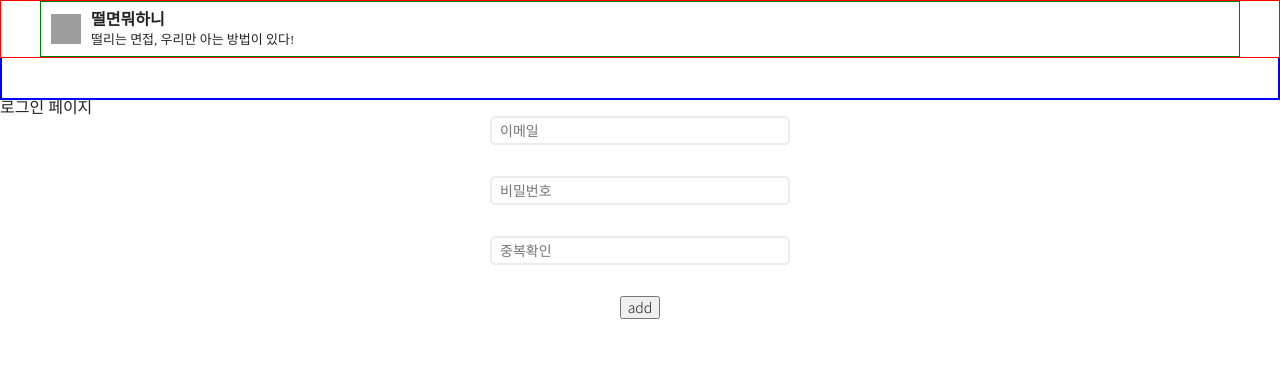
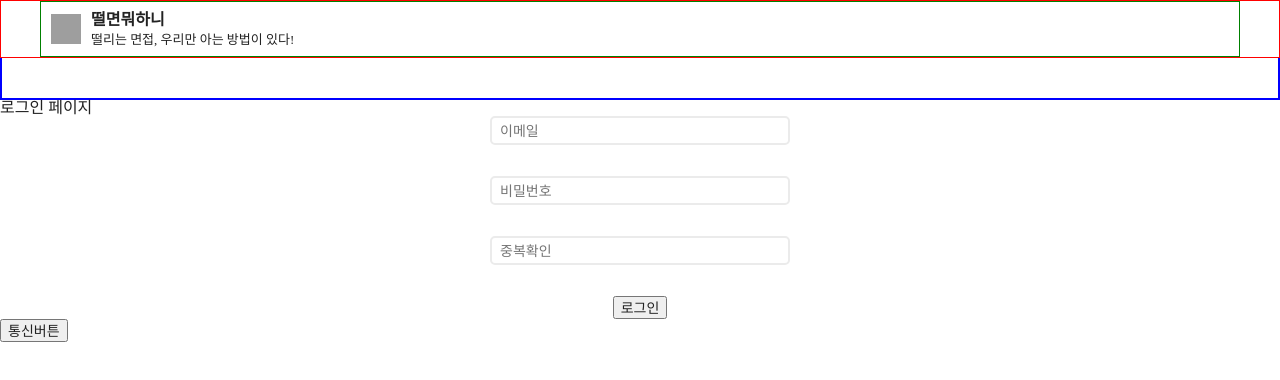
Before and after one commit to HH99-NO1/DMMHN-FE, a React (Create React App) app: page /login in a window 1280 px wide. Shown: the top 380 px of the page. Built offline with nearby package versions, Linux system fonts and the light colour scheme; grey boxes are pictures that could not be loaded.

Commit message:
feature: #4 로그인 리프레쉬토큰값 수정중  22-11-17 11:53(이성훈)

```diff
--- a/src/components/login/Login.tsx
+++ b/src/components/login/Login.tsx
@@ -14,6 +14,11 @@ export const ACCESS_TOKEN = sessionStorage.getItem("accesstoken");
 export const REFRESH_TOKEN = sessionStorage.getItem("refreshtoken");
 console.log(ACCESS_TOKEN);
 console.log(ACCESS_TOKEN);
+
+// interface IToken {
+//   Authorization: string;
+//   refresh: string;
+// }
 
 const Login = () => {
   const {
@@ -48,6 +53,42 @@ const Login = () => {
         console.log(error.message);
         return error.message;
       }
+    }
+  };
+  const onTrans = async () => {
+    try {
+      // const req = {
+      //   memberEmail: submitData.memberEmail,
+      //   password: submitData.password,
+      // };
+
+      // const { data } = await instance.get(`/members/me`);
+
+      const preRefreshToken = sessionStorage.getItem("refreshtoken");
+      const preAccessToken = sessionStorage.getItem("accesstoken");
+      const { data } = await axios.get(`https://dgbnb.shop/members/me`, {
+        headers: {
+          Authorization: preAccessToken,
+          // refresh: preRefreshToken,
+        },
+      });
+      console.log(data);
+
+      // 통신상태: 200, 401, 403, 500, ...
+      // ex
+      // 1) 액세스토큰이 만료 되었을 때.(에러. 400번대로 예상)
+      // 2) 액세스토큰이 만료되지 않았을 때. (에러 200, 300)
+      // 3) 통신이 되지 않았을 때.(400)
+      // 4) 서버가 닫혔을 때.
+      // 5) 유효하지 않은 액세스토큰일때.
+      // ...
+      // /members/me
+      // sessionStorage.setItem("accesstoken", data.data.accessToken);
+      // sessionStorage.setItem("refreshtoken", data.data.refreshToken);
+      return data;
+    } catch (error: any) {
+      console.log(error.message);
+      return error.message;
     }
   };
   console.log(errors);
@@ -101,10 +142,11 @@ const Login = () => {
             />
             <ErrorMsg>{errors?.password1?.message}</ErrorMsg>
           </InputBox>
-          <button>add</button>
+          <button>로그인</button>
           {/* <span>{errors?.extraError?.message}</span> */}
         </FlexCol>
       </form>
+      <button onClick={() => onTrans()}>통신버튼</button>
     </>
   );
 };
--- a/src/recoil/instance.js
+++ b/src/recoil/instance.js
@@ -60,41 +60,55 @@ instance.interceptors.response.use(
         errResponseStatus === 401
       ) {
         const preRefreshToken = sessionStorage.getItem("refreshtoken");
+        const preAccessToken = sessionStorage.getItem("accesstoken");
+        console.log("Authorization: " + preAccessToken);
+        console.log("refresh: " + preRefreshToken);
         if (preRefreshToken) {
-          // refresh token을 이용하여 access token 재발급
-          async function regenerateToken() {
+          async function checkToken() {
             return await axios
-              .post("api/user/token", {
-                refresh_token: preRefreshToken,
+              .post("https://dgbnb.shop/members/me", {
+                Authorization: preAccessToken,
+                refresh: preRefreshToken,
               })
               .then(async (res) => {
-                const { access_token, refresh_token } = res.data;
-                // 새로 받은 token들 저장
-                sessionStorage.setItem(ACCESS_TOKEN, access_token, {
-                  path: "/" /*httpOnly: true */,
-                });
-                sessionStorage.setItem(REFRESH_TOKEN, refresh_token, {
-                  path: "/" /*httpOnly: true */,
-                });
-
-                // header 새로운 token으로 재설정
-                prevRequest.headers.Authorization = `${access_token}`;
-
-                // 실패했던 기존 request 재시도
-                return await axios(prevRequest);
-              })
-              .catch((e) => {
-                /*
-                 token 재발행 또는 기존 요청 재시도 실패 시
-                 기존 token 제거
-                 */
-                sessionStorage.removeItem(ACCESS_TOKEN);
-                sessionStorage.removeItem(REFRESH_TOKEN);
-
-                return new Error(e);
+                console.log(res);
               });
           }
-          return await regenerateToken();
+
+          // refresh token을 이용하여 access token 재발급
+          //     async function regenerateToken() {
+          //       return await axios
+          //         .post("https://dgbnb.shop/members/refresh", {
+          //           refresh_token: preRefreshToken,
+          //         })
+          //         .then(async (res) => {
+          //           const { access_token, refresh_token } = res.data;
+          //           // 새로 받은 token들 저장
+          //           sessionStorage.setItem(ACCESS_TOKEN, access_token, {
+          //             path: "/" /*httpOnly: true */,
+          //           });
+          //           sessionStorage.setItem(REFRESH_TOKEN, refresh_token, {
+          //             path: "/" /*httpOnly: true */,
+          //           });
+
+          //           // header 새로운 token으로 재설정
+          //           prevRequest.headers.Authorization = `${access_token}`;
+
+          //           // 실패했던 기존 request 재시도
+          //           return await axios(prevRequest);
+          //         })
+          //         .catch((e) => {
+          //           /*
+          //            token 재발행 또는 기존 요청 재시도 실패 시
+          //            기존 token 제거
+          //            */
+          //           sessionStorage.removeItem(ACCESS_TOKEN);
+          //           sessionStorage.removeItem(REFRESH_TOKEN);
+
+          //           return new Error(e);
+          //         });
+          //     }
+          //     return await regenerateToken();
         } else {
           throw new Error("There is no refresh token");
         }
```
